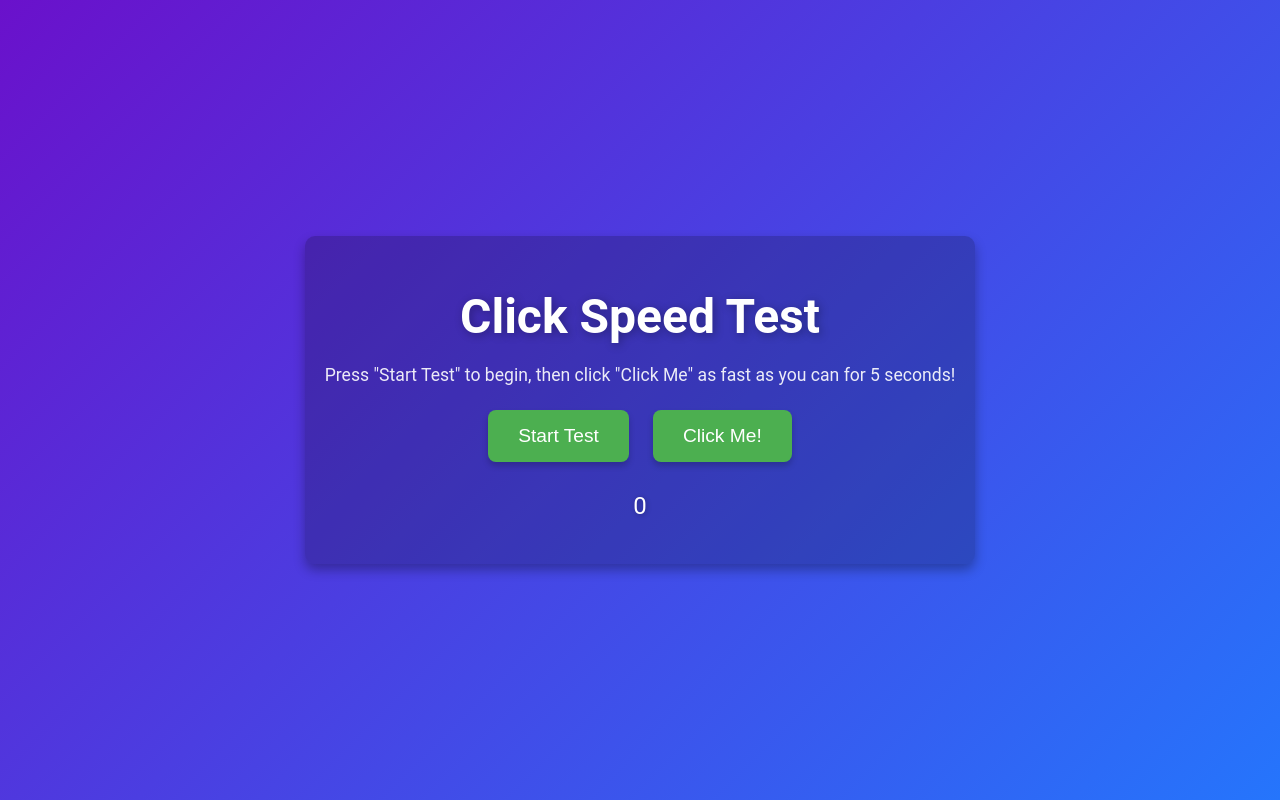
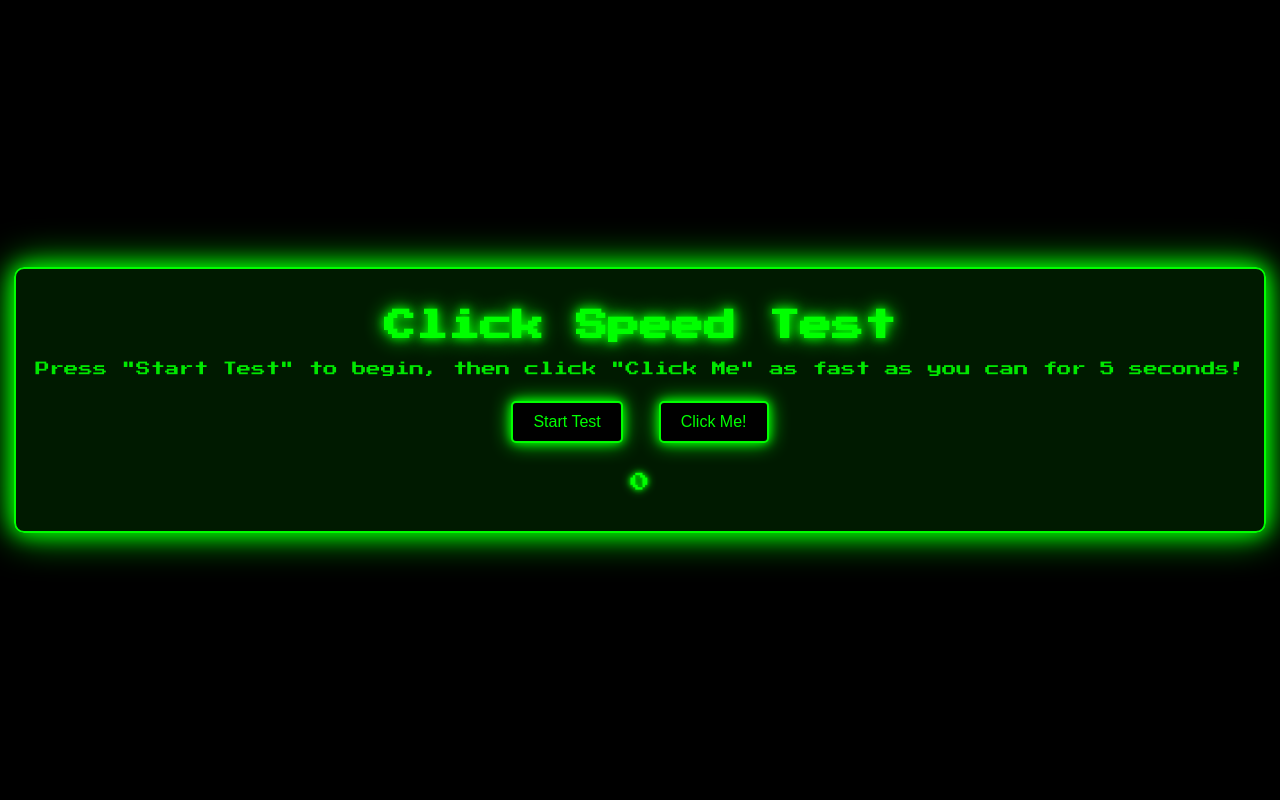
Before and after one commit to NebulaPredator/CPS-Tester, a plain HTML site: page index.html in a window 1280 px wide. Drawn offline with Linux system fonts and the light colour scheme.

Commit message:
Update index.html

```diff
--- a/index.html
+++ b/index.html
@@ -5,10 +5,12 @@
     <meta name="viewport" content="width=device-width, initial-scale=1.0">
     <title>Click Speed Test</title>
     <style>
+        @import url('https://fonts.googleapis.com/css2?family=Press+Start+2P&display=swap');
+
         body {
-            font-family: 'Roboto', sans-serif;
-            background: linear-gradient(135deg, #6a11cb, #2575fc);
-            color: #fff;
+            font-family: 'Press Start 2P', monospace;
+            background: #000;
+            color: #00ff00;
             display: flex;
             flex-direction: column;
             align-items: center;
@@ -19,57 +21,60 @@
         }
 
         h1 {
-            font-size: 3rem;
-            text-shadow: 2px 2px 10px rgba(0, 0, 0, 0.3);
+            font-size: 2rem;
+            text-shadow: 0 0 10px #00ff00, 0 0 20px #00ff00;
             margin-bottom: 20px;
             text-align: center;
         }
 
         button {
-            font-size: 1.2rem;
-            padding: 15px 30px;
+            font-size: 1rem;
+            padding: 10px 20px;
             margin: 10px;
-            border: none;
-            border-radius: 8px;
-            background: #4caf50;
-            color: #fff;
+            border: 2px solid #00ff00;
+            border-radius: 5px;
+            background: #000;
+            color: #00ff00;
             cursor: pointer;
             transition: background 0.3s, transform 0.2s, box-shadow 0.3s;
-            box-shadow: 0 4px 6px rgba(0, 0, 0, 0.2);
+            box-shadow: 0 0 10px #00ff00, 0 0 20px #00ff00;
         }
 
         button:hover {
-            background: #45a049;
+            background: #003300;
             transform: scale(1.1);
         }
 
         button:active {
-            background: #388e3c;
-            box-shadow: inset 0 3px 6px rgba(0, 0, 0, 0.3);
+            background: #001a00;
+            box-shadow: inset 0 0 10px #00ff00, inset 0 0 20px #00ff00;
         }
 
         button:disabled {
-            background: #b0bec5;
+            background: #333;
+            border-color: #555;
+            color: #777;
+            box-shadow: none;
             cursor: not-allowed;
-            box-shadow: none;
         }
 
         #clickCount {
-            font-size: 1.5rem;
+            font-size: 1.2rem;
             margin-top: 20px;
-            text-shadow: 1px 1px 5px rgba(0, 0, 0, 0.3);
+            text-shadow: 0 0 5px #00ff00, 0 0 10px #00ff00;
         }
 
         .container {
             text-align: center;
             padding: 20px;
-            background: rgba(0, 0, 0, 0.2);
+            background: rgba(0, 255, 0, 0.1);
+            border: 2px solid #00ff00;
             border-radius: 10px;
-            box-shadow: 0 6px 12px rgba(0, 0, 0, 0.3);
+            box-shadow: 0 0 20px #00ff00, 0 0 40px #00ff00;
         }
 
         .instructions {
-            font-size: 1.1rem;
+            font-size: 0.9rem;
             margin: 15px 0;
             opacity: 0.9;
         }
```
